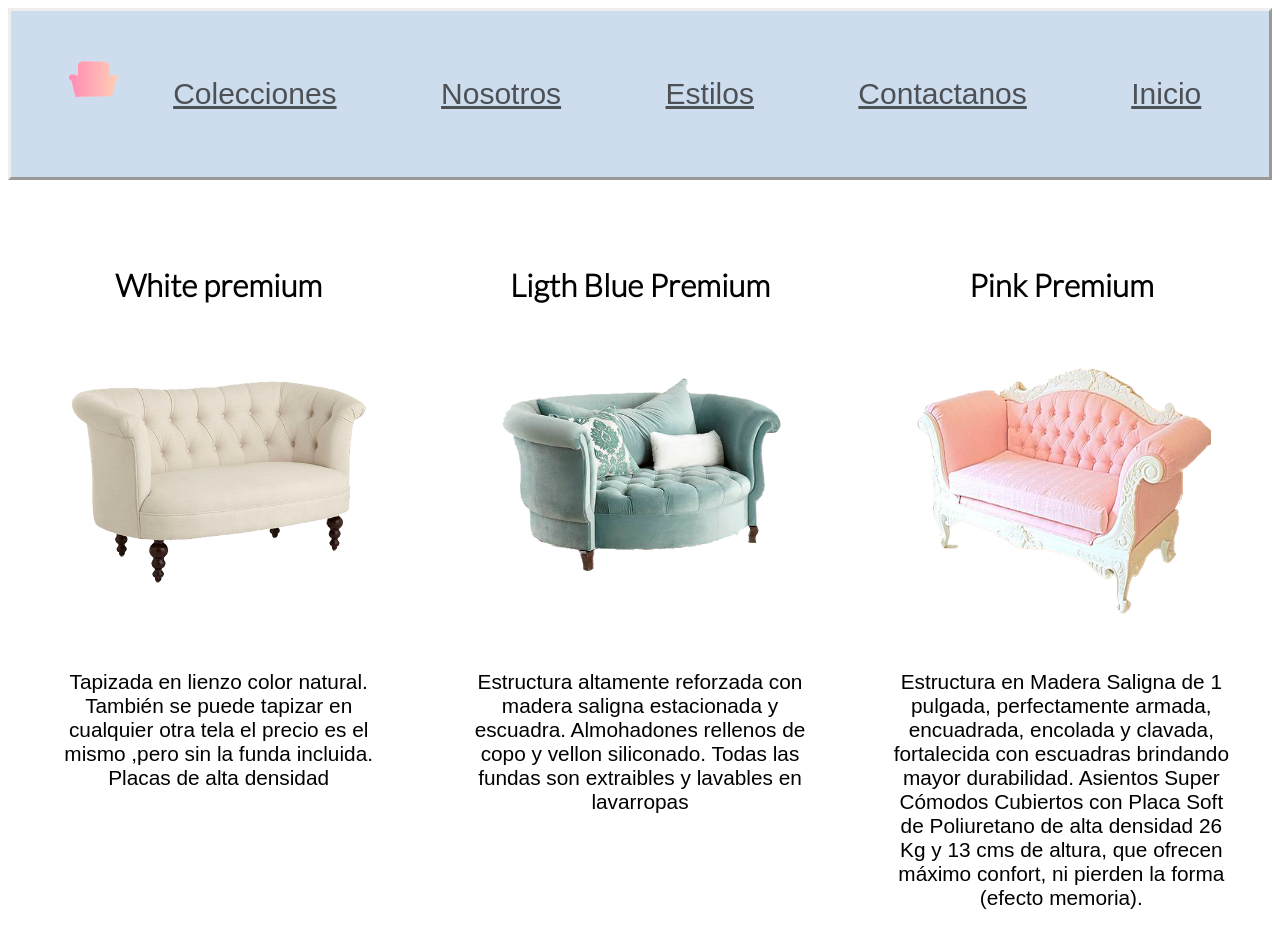
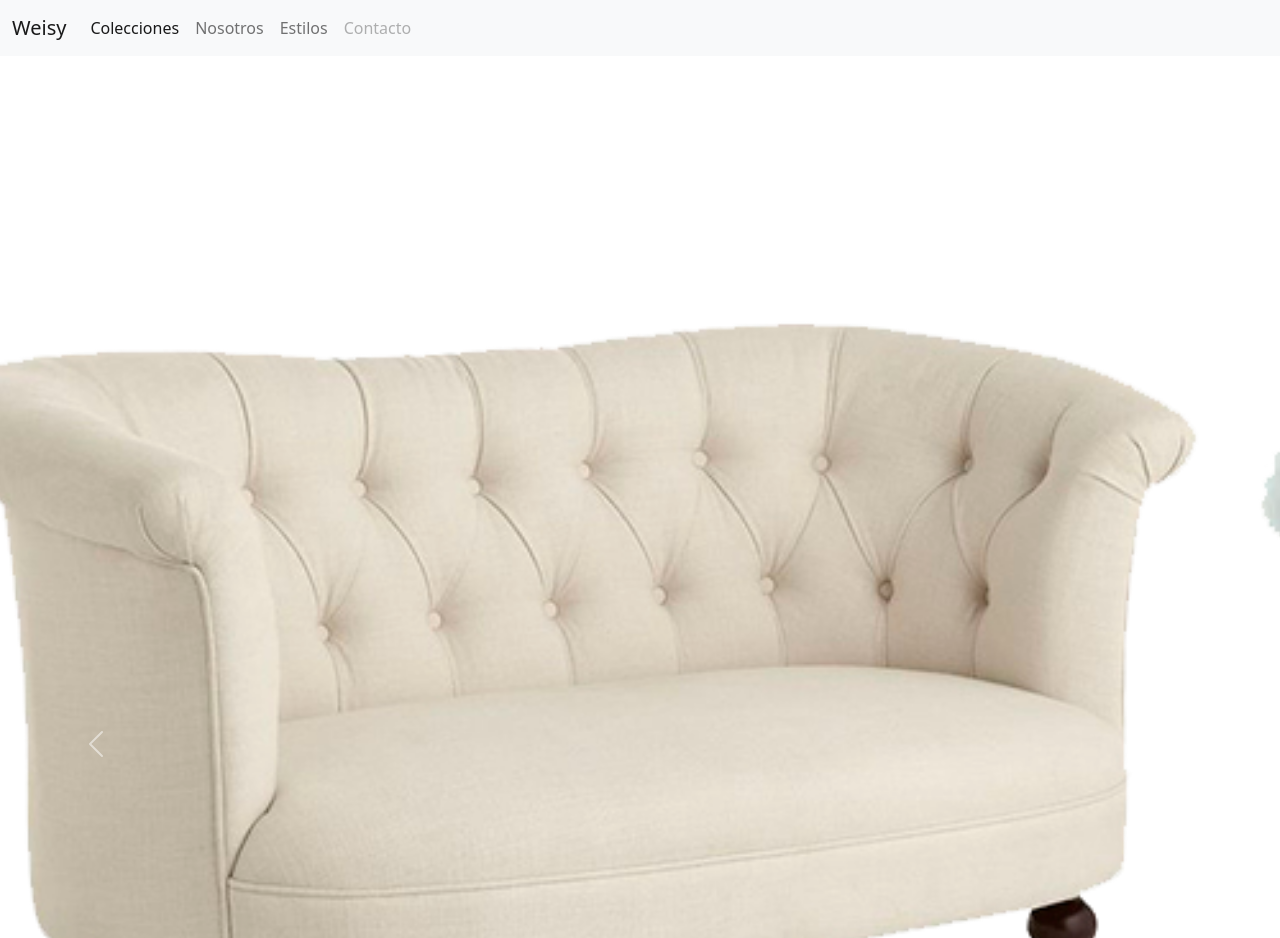
Before and after one commit to gastluna/weisy, a plain HTML site: page colecciones.html in a window 1280 px wide. Shown: the top 938 px of the page. Drawn offline with nearby package versions, Linux system fonts and the light colour scheme; a web font is replaced by a local one.

Commit message:
usando bootstrap

```diff
--- a/colecciones.html
+++ b/colecciones.html
@@ -4,7 +4,7 @@
     <meta charset="UTF-8">
     <meta http-equiv="X-UA-Compatible" content="IE=edge">
     <meta name="viewport" content="width=   , initial-scale=1.0">
-    <title>Colecciones Weisy Premium</title>
+    <link href="https://cdn.jsdelivr.net/npm/bootstrap@5.1.3/dist/css/bootstrap.min.css" rel="stylesheet" integrity="sha384-1BmE4kWBq78iYhFldvKuhfTAU6auU8tT94WrHftjDbrCEXSU1oBoqyl2QvZ6jIW3" crossorigin="anonymous">
     <link rel="stylesheet" href="css/estilo.css">
     <style>
         @import url('https://fonts.googleapis.com/css2?family=Smooch+Sans&display=swap');
@@ -12,46 +12,77 @@
         <style>
             @import url('https://fonts.googleapis.com/css2?family=Lato:wght@300&display=swap');
             </style>
+            <title>Colecciones Weisy Premium</title>
 </head>
 <body>
 <section>
     <header>
-        <nav class="menu">
-            <ul>
-                <img class="LOGOcopia" src="Multimedia/logopsd copia.png" style="width: 50px;" alt="Logotipo">
-                 <a href="colecciones.html" target="_self" > Colecciones </a>
-                 <a href="nosotros.html" target="_self" > Nosotros </a>
-                 <a href="creá_con_estilo.html" target="_self" >Estilos </a>
-                 <a href="contactanos.html" target="_self" > Contactanos </a>
-                 <a href="index.html" target="_self" >Inicio</a>
-            </ul>
-        </nav>
+        <nav class="navbar navbar-expand-lg navbar-light bg-light">
+            <div class="container-fluid">
+              <a class="navbar-brand" href="index.html">Weisy</a>
+              <button class="navbar-toggler" type="button" data-bs-toggle="collapse" data-bs-target="#navbarNav" aria-controls="navbarNav" aria-expanded="false" aria-label="Toggle navigation">
+                <span class="navbar-toggler-icon"></span>
+              </button>
+              <div class="collapse navbar-collapse" id="navbarNav">
+                <ul class="navbar-nav">
+                  <li class="nav-item">
+                    <a class="nav-link active" aria-current="page" href="colecciones.html">Colecciones</a>
+                  </li>
+                  <li class="nav-item">
+                    <a class="nav-link" href="nosotros.html">Nosotros</a>
+                  </li>
+                  <li class="nav-item">
+                    <a class="nav-link" href="creá_con_estilo.html">Estilos</a>
+                  </li>
+                  <li class="nav-item">
+                    <a class="nav-link disabled" href="contactanos.html">Contacto</a>
+                  </li>
+                </ul>
+              </div>
+            </div>
+          </nav>
     </header>
     <br>
 <br>
-        <div class="galeria">
-            <div class="sillon1">
-                <div class="tittle1">
-            <h2>White premium</h2></div>
-                <img hover src="Colecciones/sillonblanco.png" style="width: 300px;" alt="Sillón Blanco">
-                    <p class="p1">Tapizada en lienzo color natural. También se puede tapizar en cualquier otra tela el precio es el mismo ,pero sin la funda incluida. Placas de alta densidad </p>
-            </div>
-<br>
-    <div class="sillon2">
-        <div class="tittle2">
-        <h2>Ligth Blue Premium</h2></div>
-                <img src="Colecciones/sillonceleste.png" style="width: 300px;" alt="Sillón celeste">
-                <p class="p2">Estructura altamente reforzada con madera saligna estacionada y escuadra. Almohadones rellenos de copo y vellon siliconado. Todas las fundas son extraibles y lavables en lavarropas </p>
+<div id="carouselExampleCaptions" class="carousel slide" data-bs-ride="carousel">
+    <div class="carousel-indicators">
+      <button type="button" data-bs-target="#carouselExampleCaptions" data-bs-slide-to="0" class="active" aria-current="true" aria-label="Slide 1"></button>
+      <button type="button" data-bs-target="#carouselExampleCaptions" data-bs-slide-to="1" aria-label="Slide 2"></button>
+      <button type="button" data-bs-target="#carouselExampleCaptions" data-bs-slide-to="2" aria-label="Slide 3"></button>
     </div>
-<br>
-    <div class="sillon3">
-        <div class="tittle3">
-        <h2>Pink Premium</h2></div>
-            <img src="Colecciones/sillonrosa.png" style="width: 300px;" alt="Sillón Rosa">
-            <p class="p3">Estructura en Madera Saligna de 1 pulgada, perfectamente armada, encuadrada, encolada y clavada, fortalecida con escuadras brindando mayor durabilidad.
-                Asientos Super Cómodos Cubiertos con Placa Soft de Poliuretano de alta densidad 26 Kg y 13 cms de altura, que ofrecen máximo confort, ni pierden la forma (efecto memoria).</p>
+    <div class="carousel-inner">
+      <div class="carousel-item active">
+        <img src="Colecciones/sillonblanco.png" class="d-block w-100" alt="...">
+        <div class="carousel-caption d-none d-md-block">
+          <h5>White Premium</h5>
+          <p>Tapizada en lienzo color natural. También se puede tapizar en cualquier otra tela el precio es el mismo ,pero sin la funda incluida. Placas de alta densidad</p>
+        </div>
+      </div>
+      <div class="carousel-item">
+        <img src="Colecciones/sillonceleste.png" class="d-block w-100" alt="...">
+        <div class="carousel-caption d-none d-md-block">
+          <h5>Ligth Blue Premium</h5>
+          <p>Estructura altamente reforzada con madera saligna estacionada y escuadra. Almohadones rellenos de copo y vellon siliconado. Todas las fundas son extraibles y lavables en lavarropas</p>
+        </div>
+      </div>
+      <div class="carousel-item">
+        <img src="Colecciones/sillonrosa.png" class="d-block w-100" alt="...">
+        <div class="carousel-caption d-none d-md-block">
+          <h5>Pink Premium</h5>
+          <p>Estructura en Madera Saligna de 1 pulgada, perfectamente armada, encuadrada, encolada y clavada, fortalecida con escuadras brindando mayor durabilidad.
+            Asientos Super Cómodos Cubiertos con Placa Soft de Poliuretano de alta densidad 26 Kg y 13 cms de altura, que ofrecen máximo confort, ni pierden la forma (efecto memoria).</p>
+        </div>
+      </div>
     </div>
-    </div>
+    <button class="carousel-control-prev" type="button" data-bs-target="#carouselExampleCaptions" data-bs-slide="prev">
+      <span class="carousel-control-prev-icon" aria-hidden="true"></span>
+      <span class="visually-hidden">Previous</span>
+    </button>
+    <button class="carousel-control-next" type="button" data-bs-target="#carouselExampleCaptions" data-bs-slide="next">
+      <span class="carousel-control-next-icon" aria-hidden="true"></span>
+      <span class="visually-hidden">Next</span>
+    </button>
+  </div>
 
 
 <footer id="pie">
@@ -65,5 +96,6 @@
         </ul>
     </nav>
 </footer>
+<script src="https://cdn.jsdelivr.net/npm/bootstrap@5.1.3/dist/js/bootstrap.bundle.min.js" integrity="sha384-ka7Sk0Gln4gmtz2MlQnikT1wXgYsOg+OMhuP+IlRH9sENBO0LRn5q+8nbTov4+1p" crossorigin="anonymous"></script>
 </body>
 </html>
```
Also changed, not shown: index.html (+28 -13 lines).
